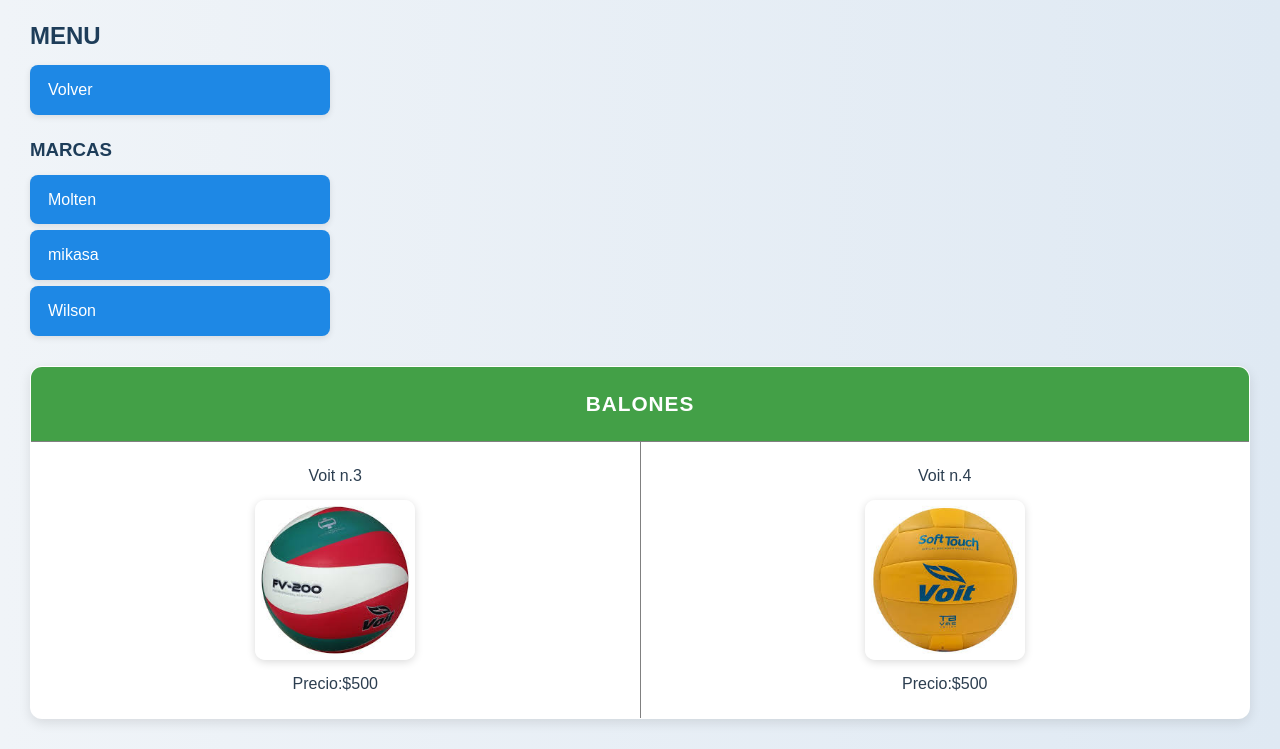
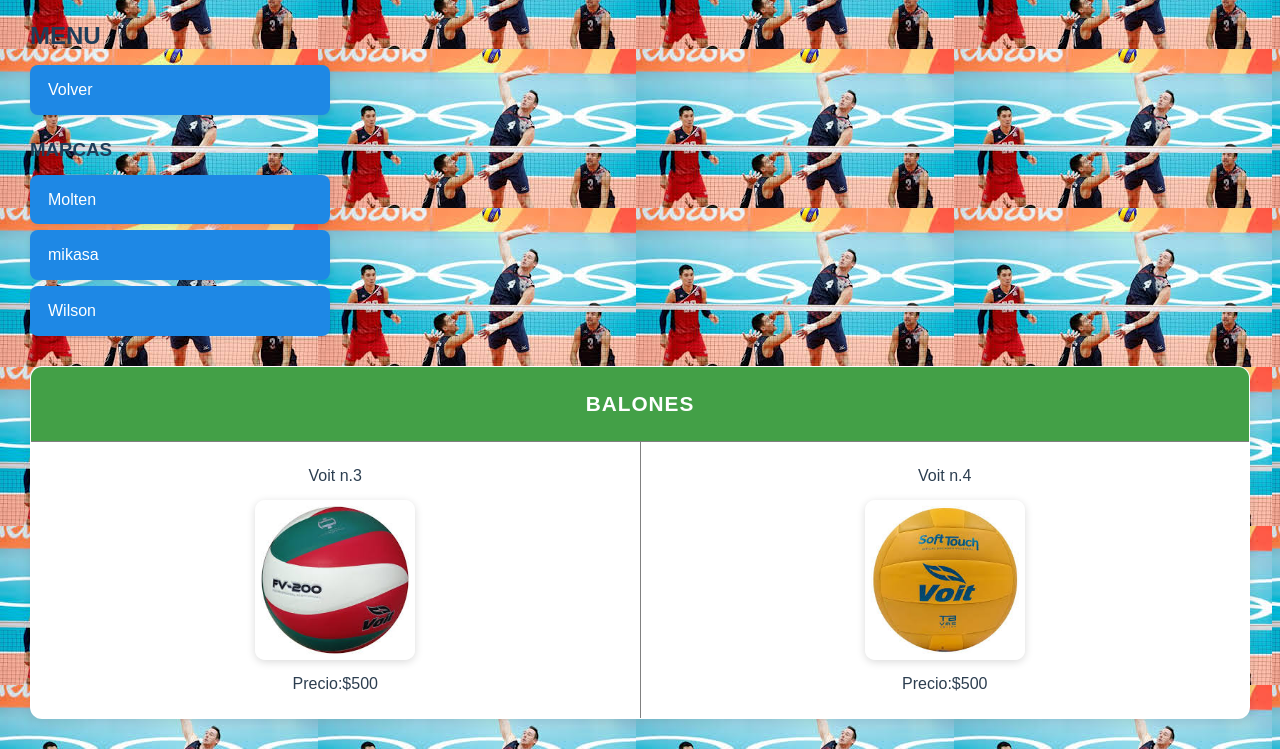
Before and after one commit to RafaSandoval611/RafaSandoval611.github.io, a plain HTML site: page Voit.html in a window 1280 px wide. Shown: the part 110-859 px from the top of the page. Drawn offline with Linux system fonts and the light colour scheme.

Commit message:
Update stilo.css

```diff
--- a/stilo.css
+++ b/stilo.css
@@ -8,7 +8,7 @@
 /* Cuerpo general */
 body {
     font-family: 'Poppins', sans-serif;
-    background: linear-gradient(to right, #f0f4f8, #dfe9f3);
+    background: url(9.jpeg);
     color: #2c3e50;
     padding: 30px;
     line-height: 1.6;
```
